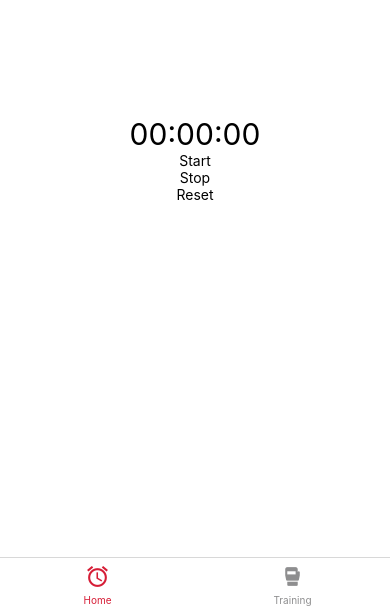
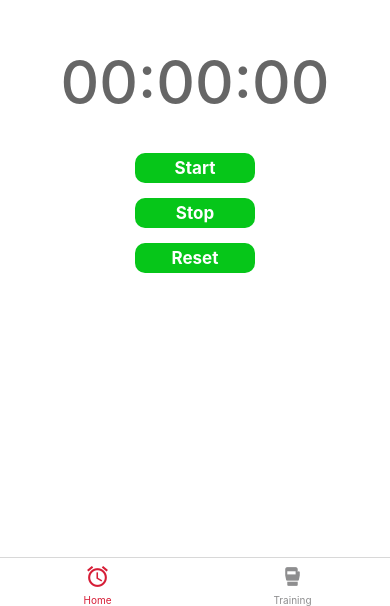
Before and after one commit to jswj30/MMATimer, a React Native app: screen /HomeMain in a window 390 px wide. Shown: the part 238-844 px from the top of the page. Built offline with nearby package versions, Linux system fonts and the light colour scheme.

Commit message:
스타일 수정

```diff
--- a/components/home/HomeMain.tsx
+++ b/components/home/HomeMain.tsx
@@ -19,19 +19,22 @@ const HomeMain = () => {
 
   return (
     <SafeAreaView style={styles.container}>
-      <Text style={{fontSize: 30}}>
+      <Text style={styles.timeText}>
         {('0' + Math.floor((time / 60000) % 60)).slice(-2)}:
         {('0' + Math.floor((time / 1000) % 60)).slice(-2)}:
         {('0' + ((time / 10) % 100)).slice(-2)}
       </Text>
-      <Pressable onPress={() => setRunning(true)}>
-        <Text>Start</Text>
+      {/* Start 버튼 */}
+      <Pressable onPress={() => setRunning(true)} style={styles.btn}>
+        <Text style={styles.btnText}>Start</Text>
       </Pressable>
-      <Pressable onPress={() => setRunning(false)}>
-        <Text>Stop</Text>
+      {/* Stop 버튼 */}
+      <Pressable onPress={() => setRunning(false)} style={styles.btn}>
+        <Text style={styles.btnText}>Stop</Text>
       </Pressable>
-      <Pressable onPress={() => setTime(0)}>
-        <Text>Reset</Text>
+      {/* Reset 버튼 */}
+      <Pressable onPress={() => setTime(0)} style={styles.btn}>
+        <Text style={styles.btnText}>Reset</Text>
       </Pressable>
     </SafeAreaView>
   );
@@ -45,6 +48,26 @@ const styles = StyleSheet.create({
     alignItems: 'center',
     justifyContent: 'center',
   },
+  timeText: {
+    fontSize: 60,
+    marginBottom: 20,
+    color: '#666666',
+    fontWeight: '500',
+  },
+  btn: {
+    backgroundColor: '#06c619',
+    width: 120,
+    height: 30,
+    alignItems: 'center',
+    justifyContent: 'center',
+    borderRadius: 10,
+    marginTop: 15,
+  },
+  btnText: {
+    color: '#ffffff',
+    fontWeight: 'bold',
+    fontSize: 17,
+  },
 });
 
 export default HomeMain;
```
